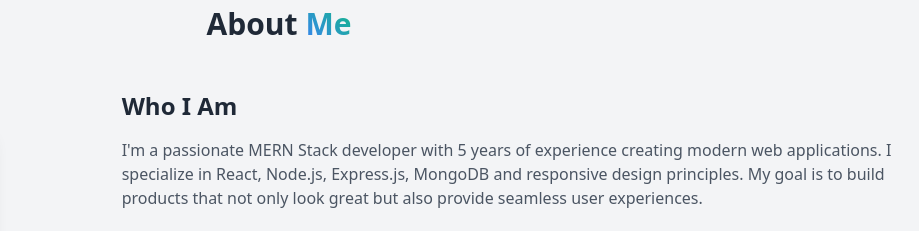
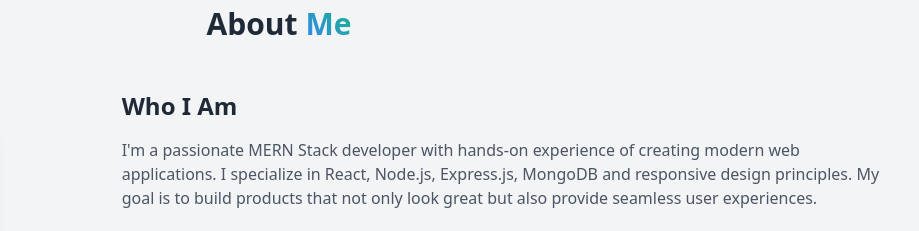
Before and after one commit to Karuppusamy237/my-portfolio, a plain HTML site: page index.html in a window 1280 px wide. Shown: the part 874-1105 px from the top of the page, 361-1280 px from the left. Drawn offline with nearby package versions, Linux system fonts and the light colour scheme.

Commit message:
final commit

```diff
--- a/index.html
+++ b/index.html
@@ -97,7 +97,7 @@
                 <div class="md:w-2/3 md:pl-12">
                     <h3 class="text-2xl font-semibold mb-4">Who I Am</h3>
                     <p class="mb-6 text-gray-600 dark:text-gray-300">
-                        I'm a passionate MERN Stack developer with 5 years of experience creating modern web applications.
+                        I'm a passionate MERN Stack developer with hands-on experience of creating modern web applications.
                         I specialize in React, Node.js, Express.js, MongoDB and responsive design principles. My goal is to build products
                         that not only look great but also provide seamless user experiences.
                     </p>
```
